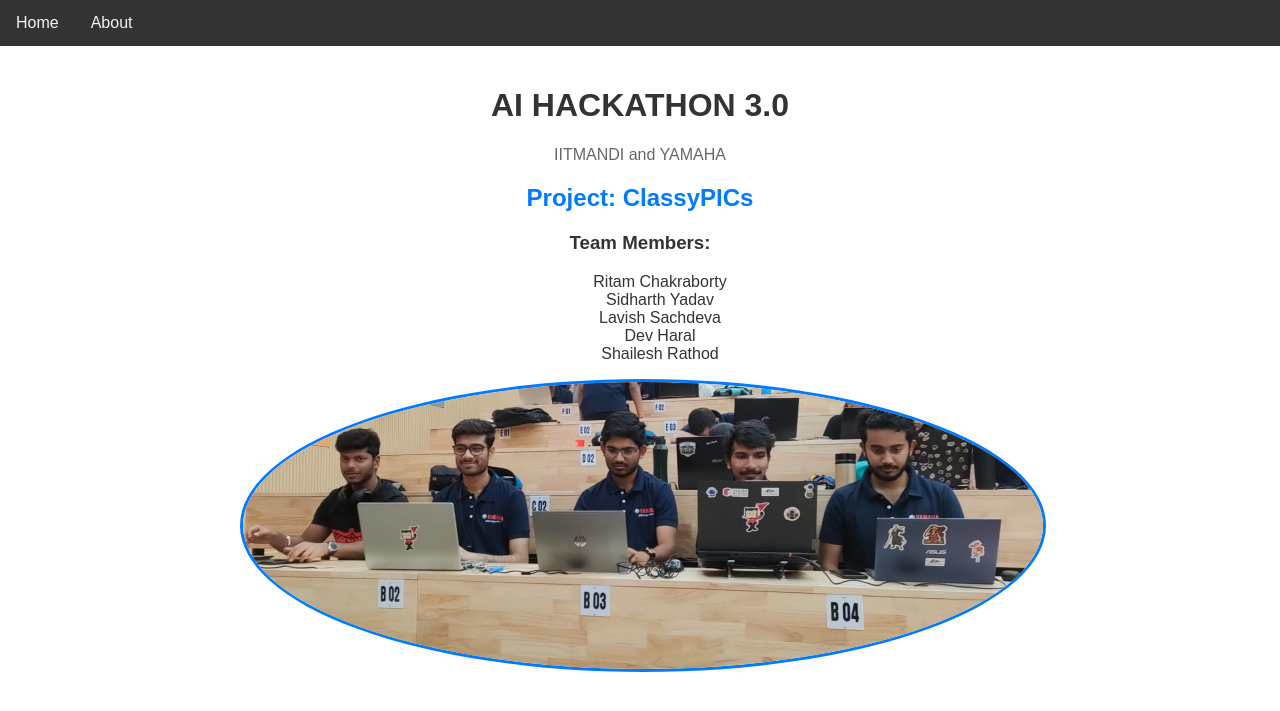
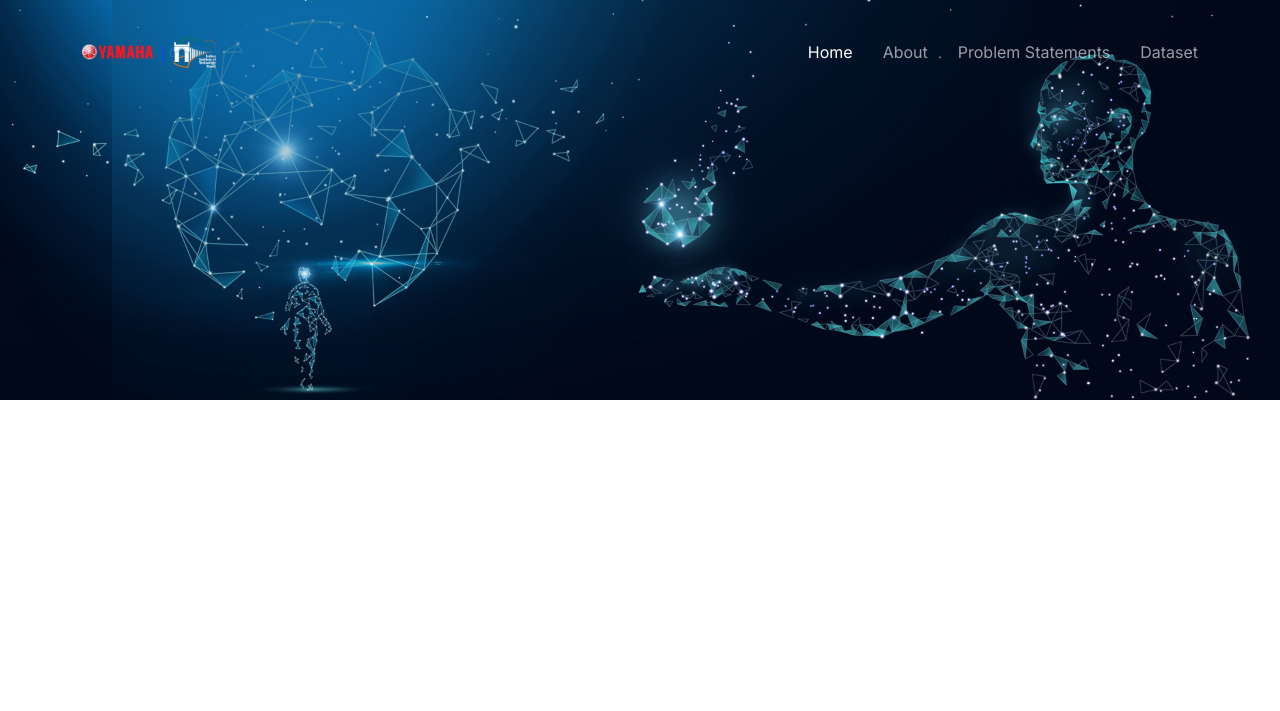
Before and after one commit to lavish2210/dl-hackathon, a Django app: page /about in a window 1280 px wide. Shown: the top 711 px of the page. Run offline with Django 5.2, Linux system fonts and the light colour scheme; some libraries are stand-ins or nearby versions.

Commit message:
Potte ka kamm

```diff
--- a/diffusion/home/GenModel.py
+++ b/diffusion/home/GenModel.py
@@ -8,7 +8,7 @@
 
 from math import log,sqrt
 
-device = "cpu"
+device = "cuda"
 
 class ForwardProcess(Module):
     def __init__(self, betas):
--- a/diffusion/home/static/assets/css/main.css
+++ b/diffusion/home/static/assets/css/main.css
@@ -1704,7 +1704,7 @@
   width: 100%;
   min-height: 50vh;
   background-color: var(--color-secondary);
-  /* background-image: url("../img/bg.jpg"); */
+  background-image: url("../img/bg.jpg");
   background-size: cover;
   background-position: center;
   position: relative;
--- a/diffusion/home/templates/about.html
+++ b/diffusion/home/templates/about.html
@@ -1,84 +1,127 @@
+{% load static %}
 <!DOCTYPE html>
-<html lang="en">
+<html>
+
 <head>
-    <meta charset="UTF-8">
-    <meta name="viewport" content="width=device-width, initial-scale=1.0">
-    <title>About Us</title>
-    <style>
-        /* Inline CSS Code Starts Here */
-        body {
-            font-family: Arial, sans-serif;
-            margin: 0;
-            padding: 0;
+    <!-- Google Fonts -->
+    <link rel="preconnect" href="https://fonts.googleapis.com">
+    <link rel="preconnect" href="https://fonts.gstatic.com" crossorigin>
+    <link
+        href="https://fonts.googleapis.com/css2?family=Open+Sans:ital,wght@0,300;0,400;0,500;0,600;0,700;1,300;1,400;1,600;1,700&family=Poppins:ital,wght@0,300;0,400;0,500;0,600;0,700;1,300;1,400;1,500;1,600;1,700&family=Inter:ital,wght@0,300;0,400;0,500;0,600;0,700;1,300;1,400;1,500;1,600;1,700&display=swap"
+        rel="stylesheet">
 
-        }
+    <!-- Vendor CSS Files -->
+    <link href="{% static 'assets/vendor/bootstrap/css/bootstrap.min.css' %}" rel="stylesheet" type="text/css">
+    <link href="{% static 'assets/vendor/bootstrap-icons/bootstrap-icons.css' %}" rel="stylesheet" type="text/css">
+    <link href="{% static 'assets/vendor/fontawesome-free/css/all.min.css' %}" rel="stylesheet" type="text/css">
+    <link href="{% static 'assets/vendor/glightbox/css/glightbox.min.css' %}" rel="stylesheet" type="text/css">
+    <link href="{% static 'assets/vendor/swiper/swiper-bundle.min.css' %}" rel="stylesheet" type="text/css">
+    <link href="{% static 'assets/vendor/aos/aos.css' %}" rel="stylesheet" type="text/css">
+    <link href="{% static 'assets/css/main.css' %}" rel="stylesheet" type="text/css">
 
-        .container {
-            max-width: 800px;
-            margin: 0 auto;
-            padding: 20px;
-        }
+    <title>DL Hackathon</title>
+    <script src="https://ajax.googleapis.com/ajax/libs/jquery/3.5.1/jquery.min.js"></script>
+    <script>
+        $(document).ready(function () {
+            $('#submit-btn').click(function (e) {
+                e.preventDefault();
+                var inputText = $('#input-text').val();
 
-        h1 {
-            text-align: center;
-            color: #333;
-        }
+                // Show loader
+                $('#image-container').html('<div class="spinner"></div>');
 
-        p {
-            text-align: center;
-            color: #666;
-            margin-bottom: 20px;
-        }
+                $.ajax({
+                    url: '{% url "get-image" %}',
+                    data: {
+                        'input_text': inputText
+                    },
+                    success: function (data) {
+                        if (data.image_url) {
+                            var url = data.image_url;
+                            var finalLink = '<img src="/static/';
+                            finalLink = finalLink.concat(url);
+                            finalLink = finalLink.concat('" alt="Image">');
 
-        img {
-            width: 100%;
-            height: auto;
-            border-radius: 50%;
-            overflow: hidden;
-            border: 3px solid #007bff;
-        }
-        .project-name {
-            text-align: center;
-            color: #007bff;
-            margin-bottom: 10px;
-        }
-        li {
-            list-style-type:none;
-        }
+                            // Remove loader and display image
+                            $('#image-container').html(finalLink);
+                        } else {
+                            $('#image-container').html('<p>No image found.</p>');
+                        }
+                    },
+                    error: function () {
+                        // Handle error case
+                        $('#image-container').html('<p>Error fetching image.</p>');
+                    }
+                });
+            });
+        });
+    </script>
+</head>
 
-        .team-members {
-            text-align: center;
-            color: #333;
-        }
-        /* Inline CSS Code Ends Here */
-    </style>
-</head>
 <body>
-    <div style="background-color: #333; overflow: hidden;">
-        <a style="float: left; color: #f2f2f2; text-align: center; padding: 14px 16px; text-decoration: none;" href="/">Home</a>
-        <a style="float: left; color: #f2f2f2; text-align: center; padding: 14px 16px; text-decoration: none;" href="about">About</a>
-    </div>
-    <div class="container">
-        <h1>AI HACKATHON 3.0</h1>
-        <p>IITMANDI and YAMAHA</p>
 
-        <div class="project-name">
-            <h2>Project: ClassyPICs</h2>
+    <!-- ======= Header ======= -->
+    <header id="header" class="header d-flex align-items-center fixed-top">
+        <div class="container-fluid container-xl d-flex align-items-center justify-content-between">
+
+            <a href="/" class="logo d-flex align-items-center">
+                <!-- Uncomment the line below if you also wish to use an image logo -->
+                <img src="{% static 'assets/img/logo.png' %}" alt="">
+                |
+                <img src="{% static 'assets/img/iit.png' %}" alt="">
+                <!-- <h1>Badshah The Boys</h1> -->
+            </a>
+
+            <i class="mobile-nav-toggle mobile-nav-show bi bi-list"></i>
+            <i class="mobile-nav-toggle mobile-nav-hide d-none bi bi-x"></i>
+            <nav id="navbar" class="navbar">
+                <ul>
+                    <li><a href="/" class="active">Home</a></li>
+                    <li><a href="/about">About</a></li>
+                    <li><a target="_blank" href="https://faculty.iitmandi.ac.in/~aditya/hackathon/">Problem Statements</a></li>
+                    <li><a target="_blank" href="https://drive.google.com/drive/folders/1k6DRQc6SVCAtcd9jHvXYsOB6ZXjKwuTf">Dataset</a></li>
+
+                </ul>
+            </nav><!-- .navbar -->
+
         </div>
+    </header><!-- End Header -->
+    <!-- End Header -->
 
-        <div class="team-members">
-            <h3>Team Members:</h3>
-            <ul>
-                <li>Ritam Chakraborty</li>
-                <li>Sidharth Yadav</li>
-                <li>Lavish Sachdeva</li>
-                <li>Dev Haral</li>
-                <li>Shailesh Rathod</li>
-            </ul>
+
+    <!-- ======= Hero Section ======= -->
+    <section id="hero" class="hero d-flex align-items-center">
+        <div class="container">
+            <div class="row gy-4 d-flex justify-content-between">
+                <div class="col-lg-6 order-2 order-lg-1 d-flex flex-column justify-content-center">
+
+
+                    <div class="row gy-4" data-aos="fade-up" data-aos-delay="400">
+
+                    </div>
+                </div>
+
+                <div class="col-lg-5 order-1 order-lg-2 hero-img" data-aos="zoom-out" id="image-container"
+                    style="z-index: 100;">
+                </div>
+
+            </div>
         </div>
-        <div>
-            <img src="/static/group-photo.jpeg" alt="group photo">
-        </div>
-    </div>
+    </section><!-- End Hero Section -->
+
+
+
+    <!-- Vendor JS Files -->
+    <script src="{% static 'assets/vendor/bootstrap/js/bootstrap.bundle.min.js' %}"></script>
+    <script src="{% static 'assets/vendor/purecounter/purecounter_vanilla.js' %}"></script>
+    <script src="{% static 'assets/vendor/glightbox/js/glightbox.min.js' %}"></script>
+    <script src="{% static 'assets/vendor/swiper/swiper-bundle.min.js' %}"></script>
+    <script src="{% static 'assets/vendor/aos/aos.js' %}"></script>
+    <script src="{% static 'assets/vendor/php-email-form/validate.js' %}"></script>
+
+    <!-- Template Main JS File -->
+    <script src="{% static 'assets/js/main.js' %}"></script>
+
 </body>
+
 </html>
--- a/diffusion/home/views.py
+++ b/diffusion/home/views.py
@@ -4,6 +4,7 @@
 from os.path import exists
 from torch import tensor, no_grad, load
 import matplotlib.pyplot as plt
+import matplotlib
 import os
 
 alphanumericData = {'#': 0,
@@ -51,6 +52,7 @@
     return render(request, 'home.html')
 
 def get_image(request):
+    matplotlib.use('agg')
     var = request.GET.get('input_text')
 
     if (var >= 'a' or var <= 'z'):
@@ -58,26 +60,29 @@
 
     num_classes = 39
     toGenerate = alphanumericData[var]
-    ddpm = DDPM(1000, 256, 64, 64, 3, num_classes)
-    device = "cpu"
+    device = "cuda"
+    ddpm = DDPM(1000, 256, 64, 64, 3, num_classes).to(device)
 
     current_path = os.getcwd()
     dirname = os.path.dirname(current_path)
-    modelPath = os.path.join(dirname, "project", "diffusion", "home","alphanumeric.pt")
+    modelPath = os.path.join(dirname, "diffusion", "home","alphanumeric.pt")
+    print(modelPath)
+    print(dirname)
     if exists(modelPath):
         ddpm.load_state_dict(load(modelPath, map_location = device))
+        print("loaded model")
 
     with no_grad():
-        c = tensor([toGenerate] * 4).to(device)
-        gen = ddpm.sample((4, 3, 32, 32), c, device)
-        fig, ax = plt.subplots(2, 2, figsize = (4, 4))
+        c = tensor([toGenerate] * 9).to(device)
+        gen = ddpm.sample((9, 3, 32, 32), c, device)
+        fig, ax = plt.subplots(3, 3, figsize = (4, 4))
         fig.set_facecolor("#0d193400")
-        for i in range(4):
+        for i in range(9):
             img = gen[i].cpu().numpy()
-            ax[i // 2, i % 2].axis("off")
-            ax[i // 2, i % 2].imshow(img.transpose(1, 2, 0))
+            ax[i // 3, i % 3].axis("off")
+            ax[i // 3, i % 3].imshow(img.transpose(1, 2, 0))
         file = f"{toGenerate}.png"
-        finalPath = os.path.join(dirname, "project", "diffusion", "home", "static", file)
+        finalPath = os.path.join(dirname, "diffusion", "home", "static", file)
         print(finalPath)
         plt.savefig(finalPath)
         plt.close()
```
Also changed, not shown: diffusion/home/templates/home.html (+18 -29 lines), diffusion/home/static/11.png, diffusion/home/static/12.png (added), diffusion/home/static/20.png, diffusion/home/static/3.png (added), diffusion/home/static/5.png, diffusion/home/static/6.png, diffusion/home/static/assets/img/bgg.jpg (added).
